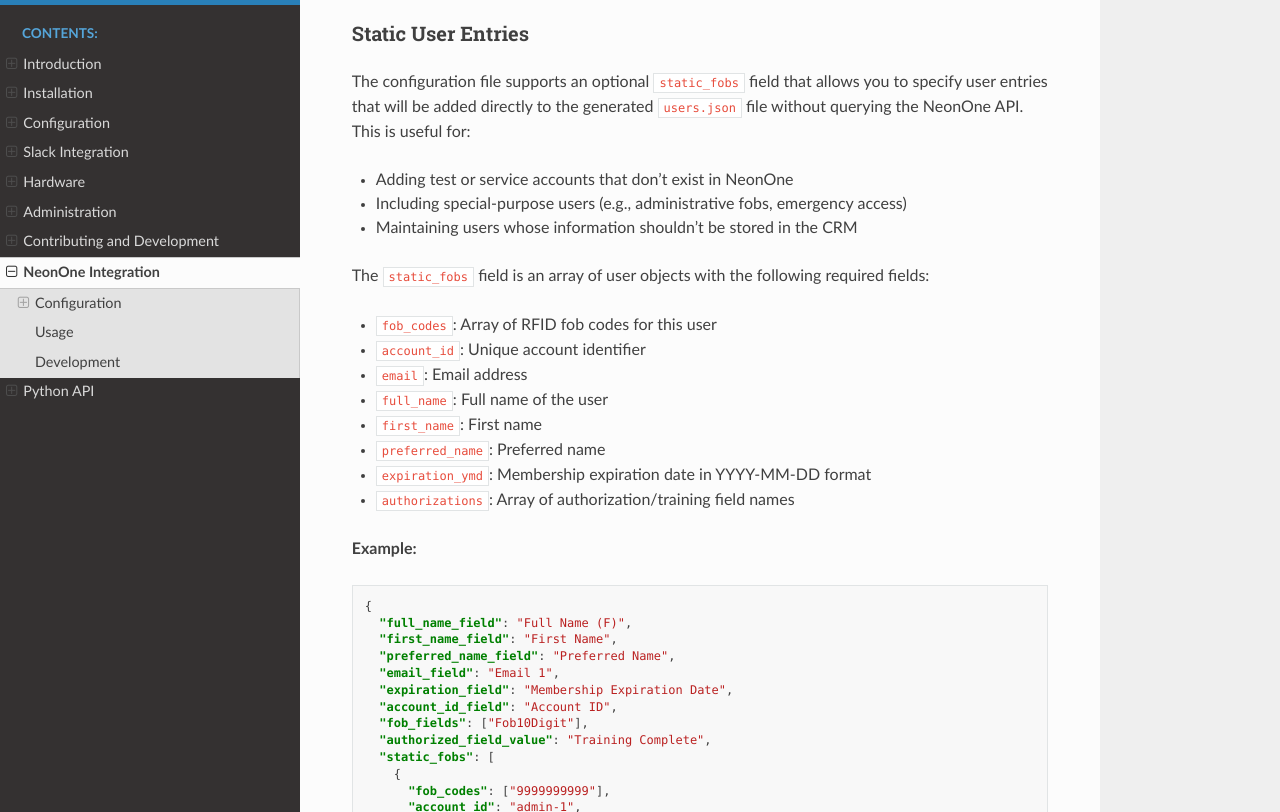
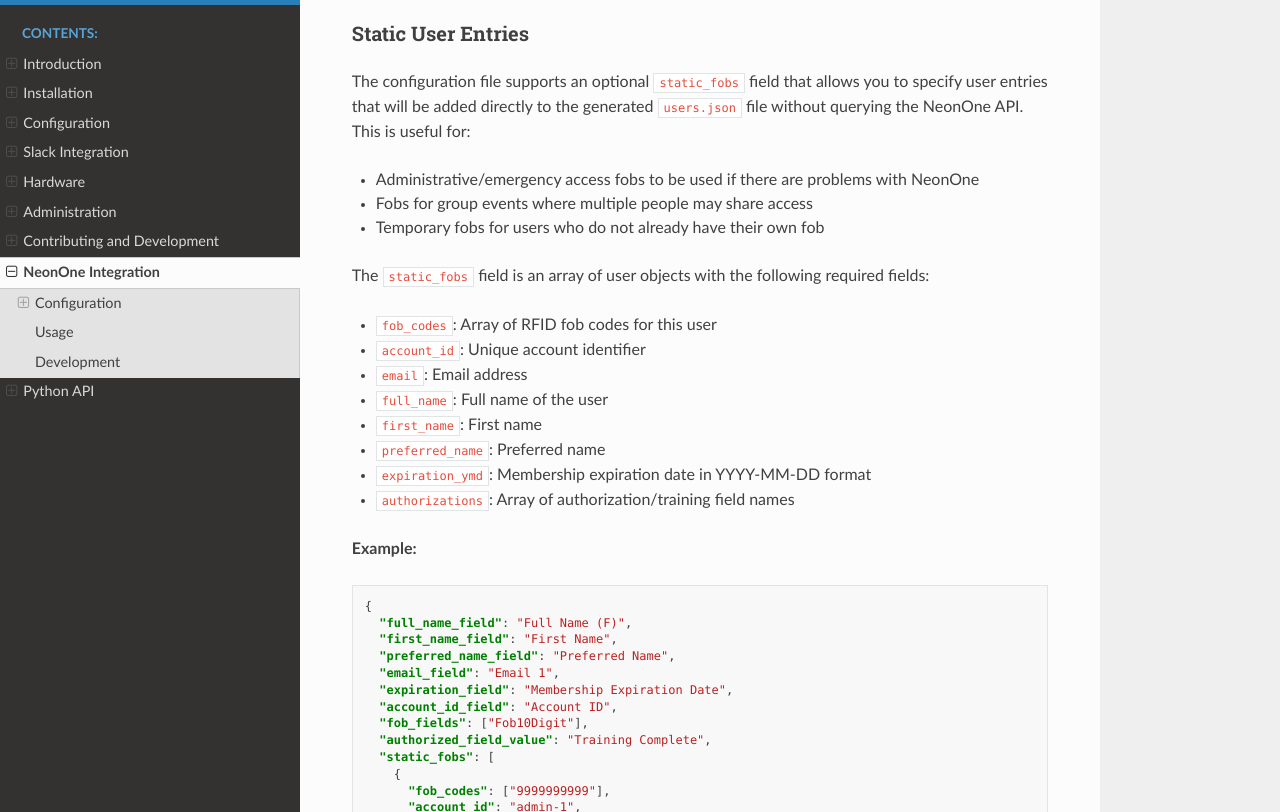
Before and after one commit to jantman/machine-access-control, a Sphinx documentation site: the page built from docs/source/neon.rst, in a window 1280 px wide and 900 px high, scrolled down 870 px, cut to the strip 88-900 px from the top of the window. Built offline with Sphinx 7.4.7 and the Read the Docs theme 3.1.0, drawn with Linux system fonts in a browser that asks for light colours.

Commit message:
Update static fobs documentation to clarify use cases
Clarified that static_fobs are intended for:
- Administrative/emergency access when NeonOne has problems
- Group events where multiple people share fobs
- Temporary fobs for users without their own

Previously the documentation incorrectly suggested it was for
privacy/CRM concerns, which is not the actual use case.

🤖 Generated with [Claude Code](https://claude.com/claude-code)

Co-Authored-By: Claude Sonnet 4.5 <noreply@anthropic.com>

```diff
--- a/docs/source/neon.rst
+++ b/docs/source/neon.rst
@@ -39,9 +39,9 @@ Static User Entries
 
 The configuration file supports an optional ``static_fobs`` field that allows you to specify user entries that will be added directly to the generated ``users.json`` file without querying the NeonOne API. This is useful for:
 
-* Adding test or service accounts that don't exist in NeonOne
-* Including special-purpose users (e.g., administrative fobs, emergency access)
-* Maintaining users whose information shouldn't be stored in the CRM
+* Administrative/emergency access fobs to be used if there are problems with NeonOne
+* Fobs for group events where multiple people may share access
+* Temporary fobs for users who do not already have their own fob
 
 The ``static_fobs`` field is an array of user objects with the following required fields:
 
```
